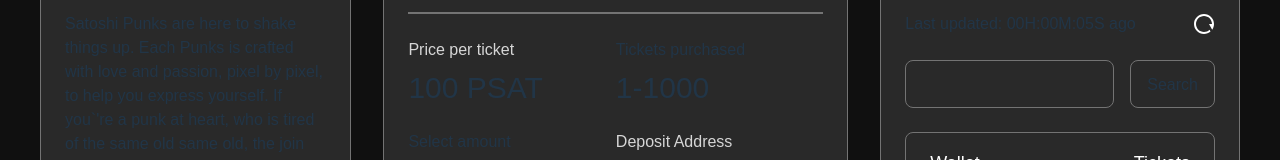
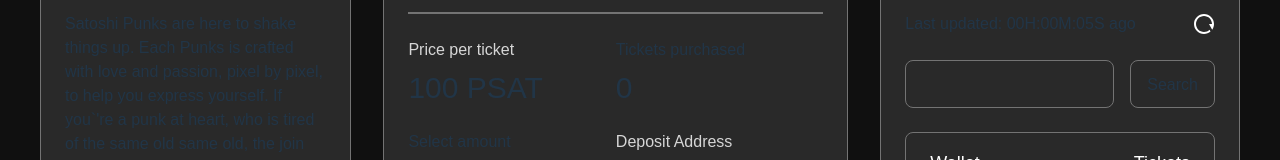
Before and after one commit to mnkhod/satoshi-raffles, a React (Vite) app: page / in a window 1280 px wide. Shown: the part 567-727 px from the top of the page. Built offline with nearby package versions, Linux system fonts and the light colour scheme; no server answers.

Commit message:
added tickets purchased

```diff
--- a/src/components/BuyPanel.jsx
+++ b/src/components/BuyPanel.jsx
@@ -18,8 +18,10 @@ export default function BuyPanel({ tokens }) {
         </div>
         <div className="pb-6">
           <p className="text-base pb-2">Tickets purchased</p>
-          <h2 className="text-3xl ">
-            {raffle.minTicketAmount}-{raffle.maxTicketAmount}
+          <h2 className="text-3xl">
+            {tokens.length > 0
+              ? tokens.reduce((a, b) => a + (b["ticket"] || 0), 0)
+              : 0}
           </h2>
         </div>
         <div className="flex justify-start w-full" role="group">
```
